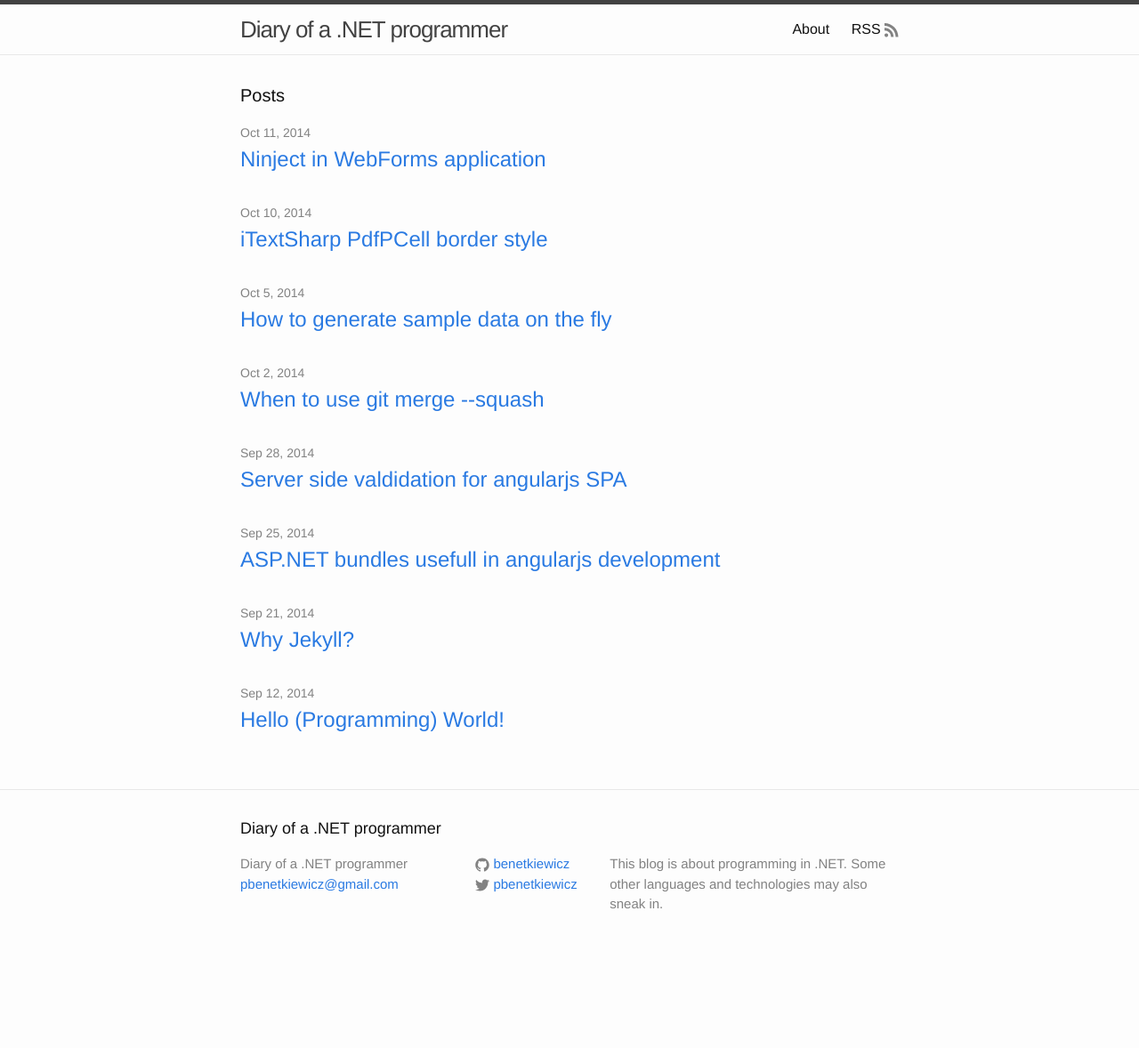
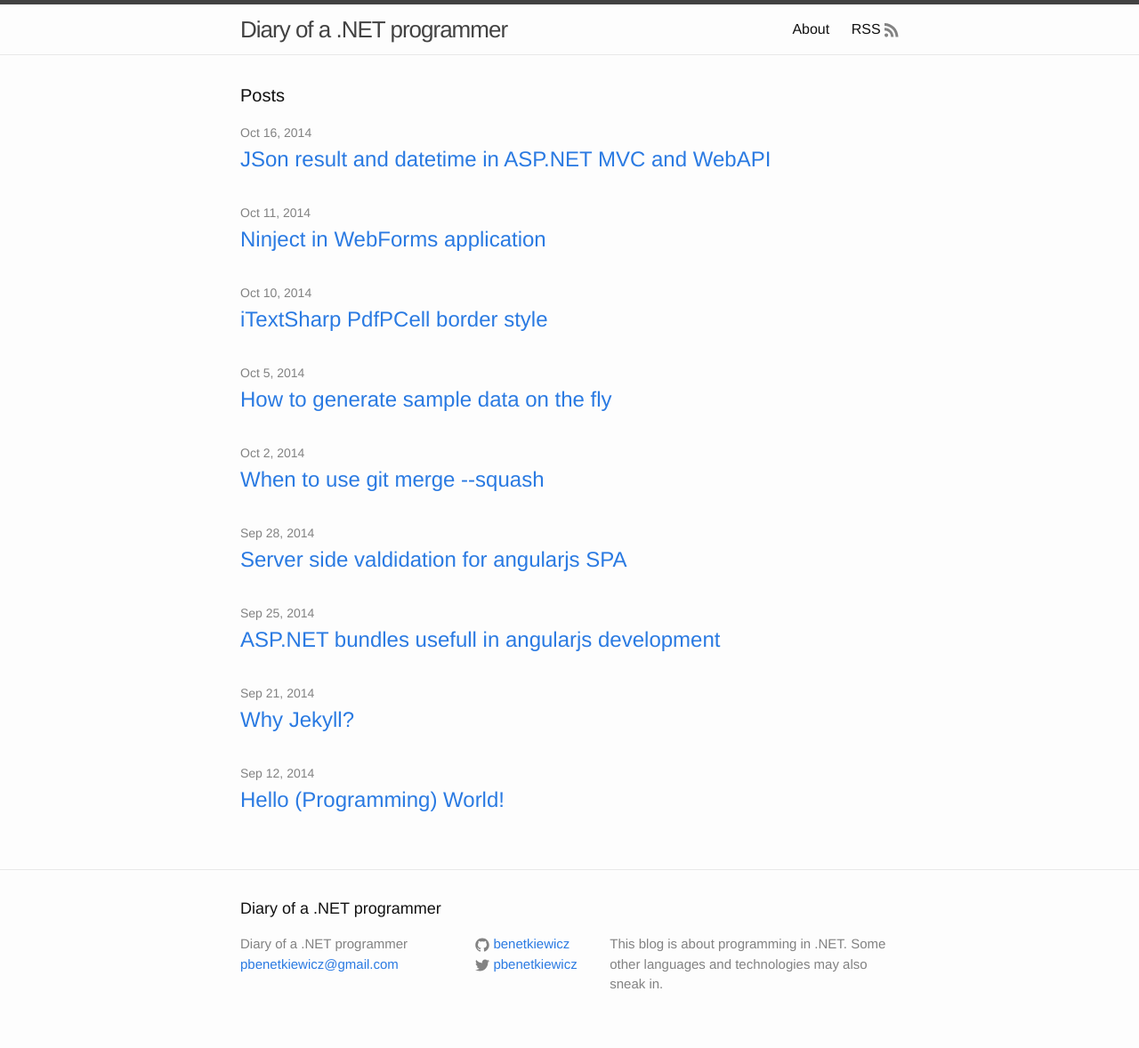
Before and after one commit to benetkiewicz/blog, a Jekyll site: the page built from index.html, in a window 1280 px wide. Shown: the whole page at 89% size. Built offline with Jekyll 4.4.1, drawn with Linux system fonts in a browser that asks for light colours; before the commit the page ends 1088 px from its top, so only the background shows below that.

Commit message:
publish json datetime issue post

```diff
--- a/_drafts/2014-10-05-trouble-with-datetime-json-result-mvc.md
+++ b/_posts/2014-10-16-trouble-with-datetime-json-result-mvc.md
@@ -1,8 +1,8 @@
 ---
 layout: post
-title:  "JSon result and datetime"
-date:   2014-10-05 16:57:59
-categories: csharp javascript json
+title:  "JSon result and datetime in ASP.NET MVC and WebAPI"
+date:   2014-10-16 15:57:59
+categories: csharp json
 ---
 In ASP.NET MVC you can return a number of different results from your controller, one of them is JSonResult. It automatically performs object serialization to JSon format and pushes serialized object to requestor. It works pretty good overall but there's a problem with DateTime values.
 Consider the following controller class:
```
